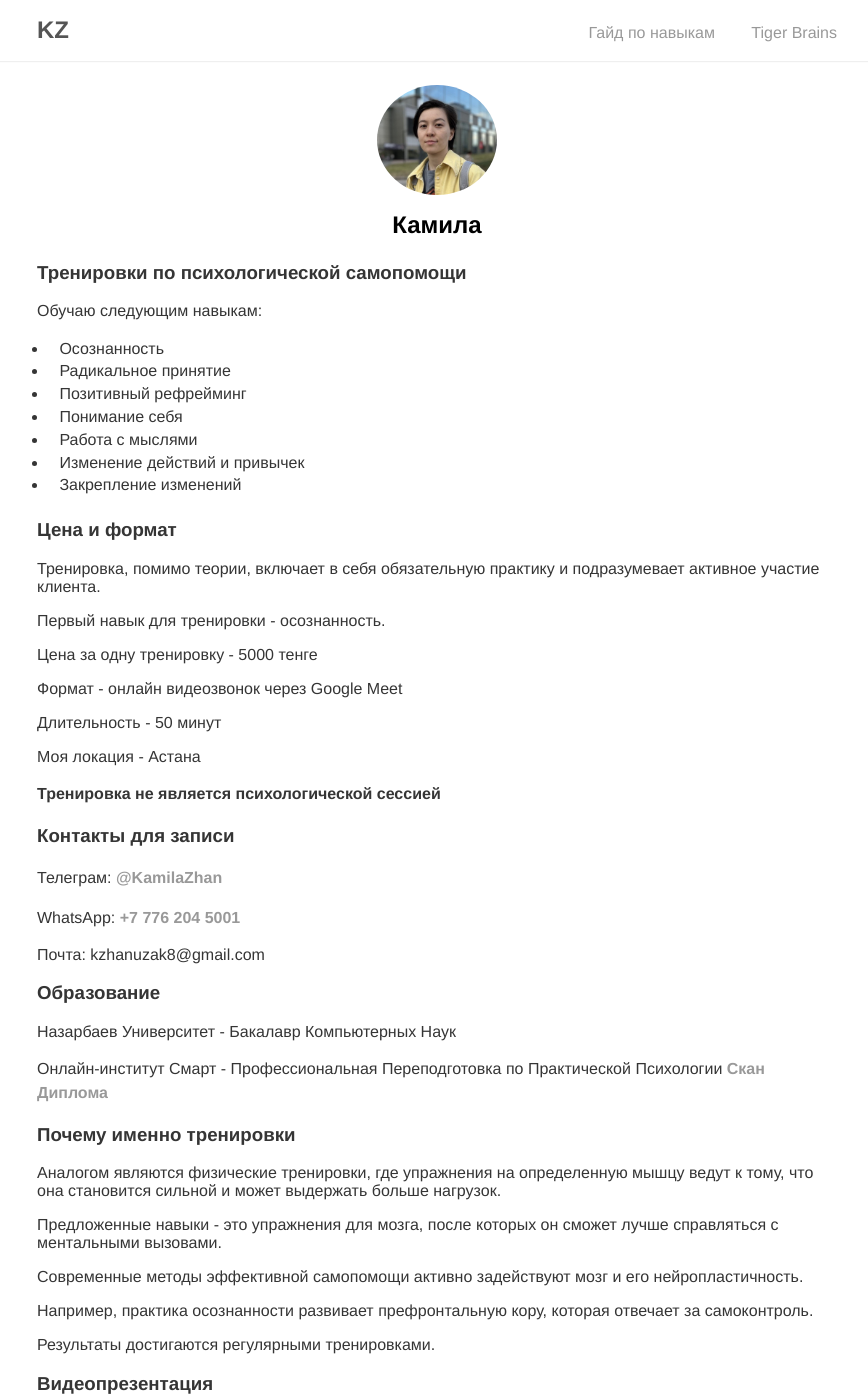
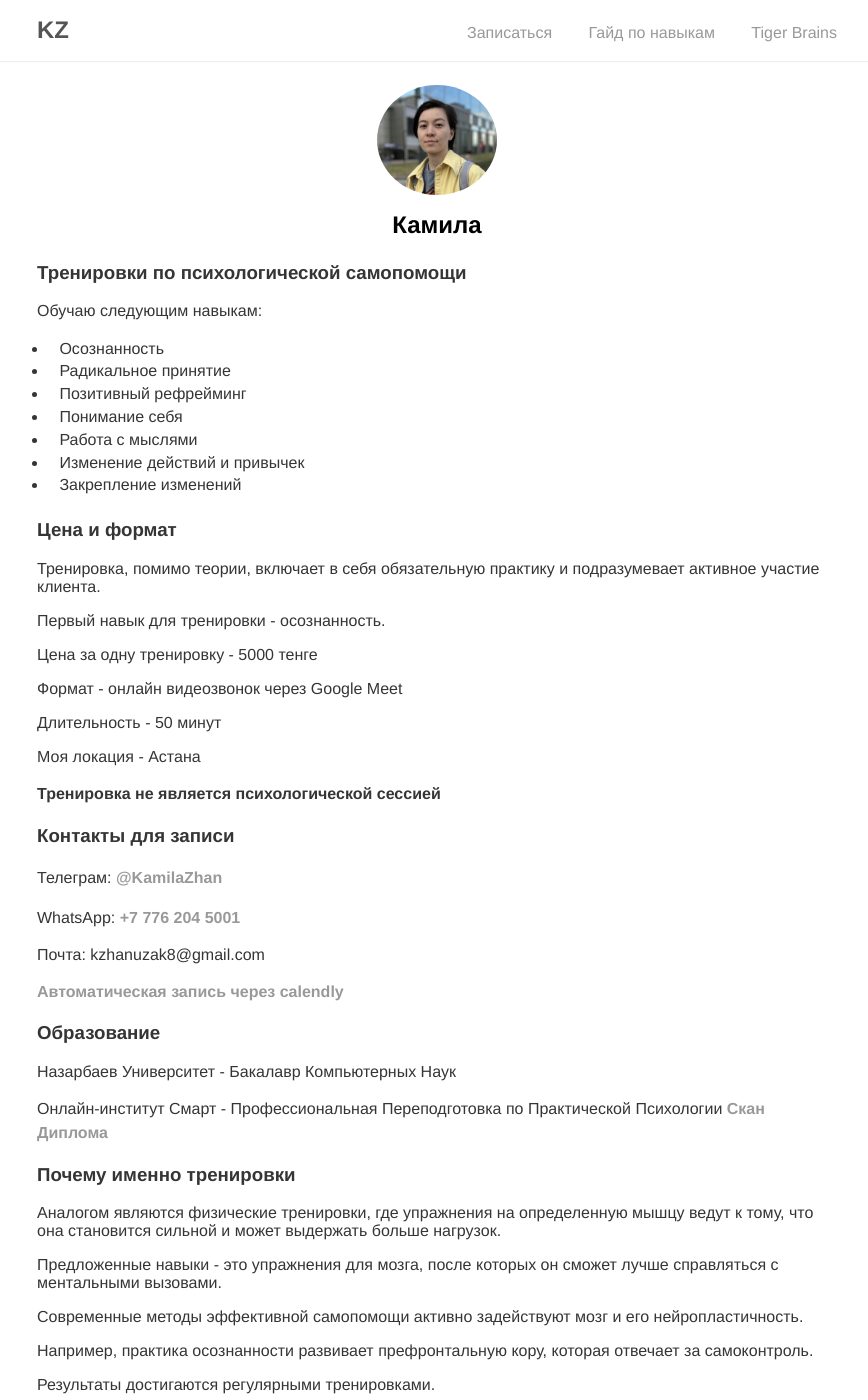
Before and after one commit to kamila-zhan/kamila-zhan.github.io, a Jekyll site: the page built from index.md, in a window 1280 px wide and 1400 px high. Shown: the whole window, without its empty margins (203-1071 px from the left). Built offline with Jekyll 4.4.1, drawn with Linux system fonts in a browser that asks for light colours; our own code applies the rules of GitHub Pages for plain Markdown files.

Commit message:
calendly 2

```diff
--- a/_layouts/base.html
+++ b/_layouts/base.html
@@ -10,6 +10,7 @@
           <h2 class="nav-title">{{ site.title }}</h2>
         </a>
         <ul>
+          <li><a href="https://calendly.com/kzhanuzak8/training">Записаться</a></li>
           <li><a href="https://kamila-zhan.github.io/tigerguides">Гайд по навыкам</a></li>
           <li><a href="https://kamila-zhan.github.io/tigerbrains">Tiger Brains</a></li>
         </ul>
--- a/index.md
+++ b/index.md
@@ -38,6 +38,8 @@ WhatsApp: **[+7 776 204 5001](https://wa.me/77762045001)**
 
 Почта: kzhanuzak8@gmail.com
 
+**[Автоматическая запись через calendly](https://calendly.com/kzhanuzak8/training)**
+
 ### Образование
 
 Назарбаев Университет - Бакалавр Компьютерных Наук
@@ -62,10 +64,5 @@ WhatsApp: **[+7 776 204 5001](https://wa.me/77762045001)**
 
 <div style="padding:56.25% 0 0 0;position:relative;"><iframe src="https://player.vimeo.com/video/1238075767?badge=0&amp;autopause=0&amp;player_id=0&amp;app_id=58479" frameborder="0" allow="autoplay; fullscreen; picture-in-picture; clipboard-write; encrypted-media; web-share" referrerpolicy="strict-origin-when-cross-origin" style="position:absolute;top:0;left:0;width:100%;height:100%;" title="Presentation-TB"></iframe></div><script src="https://player.vimeo.com/api/player.js"></script>
 
-<!-- Calendly inline widget begin -->
-<div class="calendly-inline-widget" data-url="https://calendly.com/kzhanuzak8/training" style="min-width:320px;height:700px;"></div>
-<script type="text/javascript" src="https://assets.calendly.com/assets/external/widget.js" async></script>
-<!-- Calendly inline widget end -->
-
 [Договор - Оферта](https://kamila-zhan.github.io/assets/offer.pdf)
 [Политика Конфиденциальности](https://kamila-zhan.github.io/assets/conf.pdf)
```
